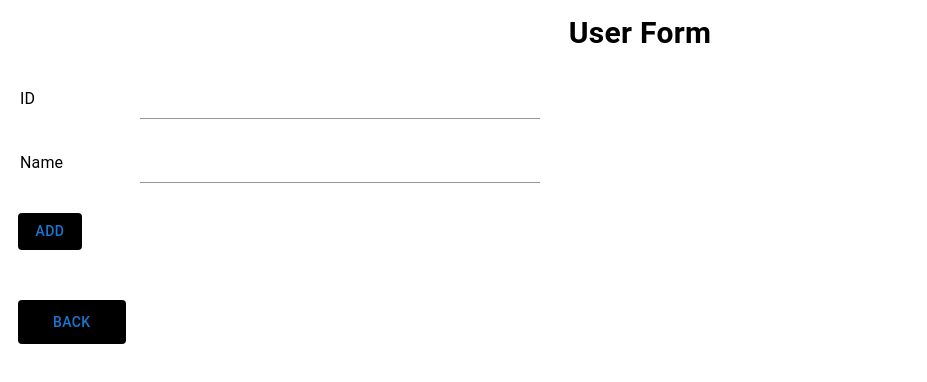
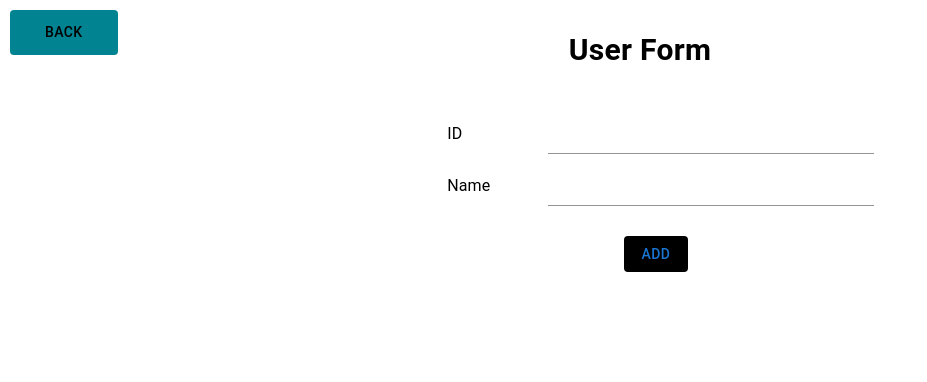
Before and after one commit to Kasun-Sanjeewa/practical-project, a React (Create React App) app: page /Users in a window 1280 px wide. Shown: the top 382 px of the page, without its empty margins (0-927 px from the left). Built offline with nearby package versions, Linux system fonts and the light colour scheme.

Commit message:
User Form Finished

```diff
--- a/src/UserForm.js
+++ b/src/UserForm.js
@@ -6,9 +6,31 @@
     const navigate = useNavigate();
 
     return (
+        <>
+            <Grid display={"flex"}>
+                <Button item
+                    sx={{
+                        backgroundColor: '#028391',
+                        marginLeft: '10px',
+                        marginTop: '10px',
+                        padding: '10px 35px',
+                        display: 'flex',
+                        color: '#000000',
+
+                        '&:hover': {
+                            opacity: '0.7',
+                            backgroundColor: '#00c6e6',
+                            color: '#ffffff'
+                        }
+                    }} onClick={() => navigate(-1)} >
+                    Back
+
+                </Button>
+            </Grid>
             <Grid
                 container
                 spacing={4}
+                marginTop={'-60px'}
                 sx={{
                     backgroundColor: '#ffffff',
                     marginBottom: '50px',
@@ -18,9 +40,11 @@
 
                 <Grid item xs={12}>
 
-                <Typography component={'h1'} sx={{ color: '#000000', fontSize: '30px', fontWeight: 'bold', marginTop: '10px', textAlign: 'center' }}> User Form</Typography>
+                    <Typography component={'h1'} sx={{ color: '#000000', fontSize: '30px', fontWeight: 'bold', textAlign: 'center' }}> User Form</Typography>
 
                 </Grid>
+
+                <Grid marginLeft={'35%'} marginTop={'50px'}>
 
                     <Grid item xs={12} sm={6} sx={{ display: 'flex' }} marginLeft={'20px'}>
                         <Typography
@@ -33,7 +57,6 @@
                                 width: '100px',
                                 display: 'block',
 
-
                             }}
                         >
 
@@ -45,7 +68,7 @@
                             type="text"
                             id="name"
                             name="name"
-                    sx={{ width: '400px' }}
+                            sx={{ width: '400px', marginBottom: '20px' }}
                             value={''}
                             onChange={e => { }}
                         />
@@ -83,12 +106,14 @@
 
                     </Grid>
 
+                </Grid>
+
                 <Button
                     sx={{
                         margin: 'auto',
                         marginBottom: '20px',
                         backgroundColor: '#000000',
-                    marginLeft: '50px',
+                        marginLeft: '50%',
                         marginTop: '30px',
                         '&:hover': {
                             opacity: '0.7',
@@ -100,31 +125,9 @@
 
                 </Button>
 
-            <Button
-                sx={{
-                    margin: 'auto',
-                    marginBottom: '20px',
-                    backgroundColor: '#000000',
-                    marginLeft: '50px',
-                    marginTop: '30px',
-                    padding: '10px 35px',
-                    display: 'grid',
-                    '&:hover': {
-                        opacity: '0.7',
-                        backgroundColor: '#00c6e6',
-                        color: '#ffffff'
-                    }
-                }} onClick={() => navigate(-1)}>
-                Back
-
-            </Button>
-
-
-
-
-
 
             </Grid >
+        </>
     );
 }
 
```
Lines whose indentation alone changed are shown as unchanged.
